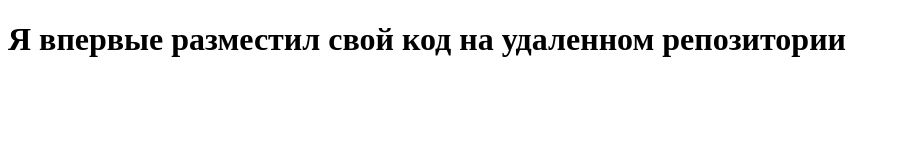
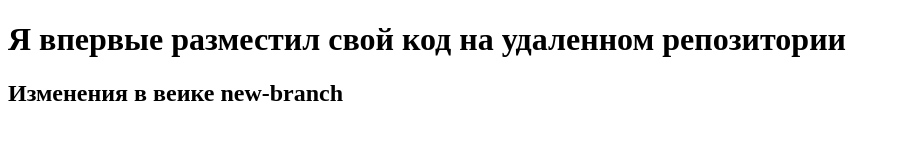
Before and after one commit to yokufa/test_repo, a plain HTML site: page index.html in a window 1280 px wide. Shown: the whole page, without its empty margins (0-900 px from the left). Drawn offline with Linux system fonts and the light colour scheme.

Commit message:
add h2 title

```diff
--- a/index.html
+++ b/index.html
@@ -7,5 +7,6 @@
 </head>
 <body>
     <h1>Я впервые разместил свой код на удаленном репозитории</h1>
+    <h2>Изменения в веике new-branch</h2>
 </body>
 </html>
```
